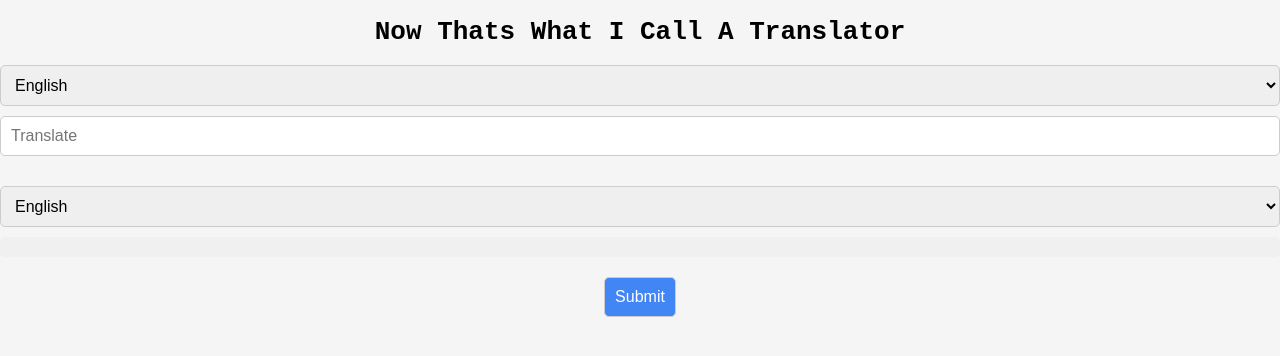
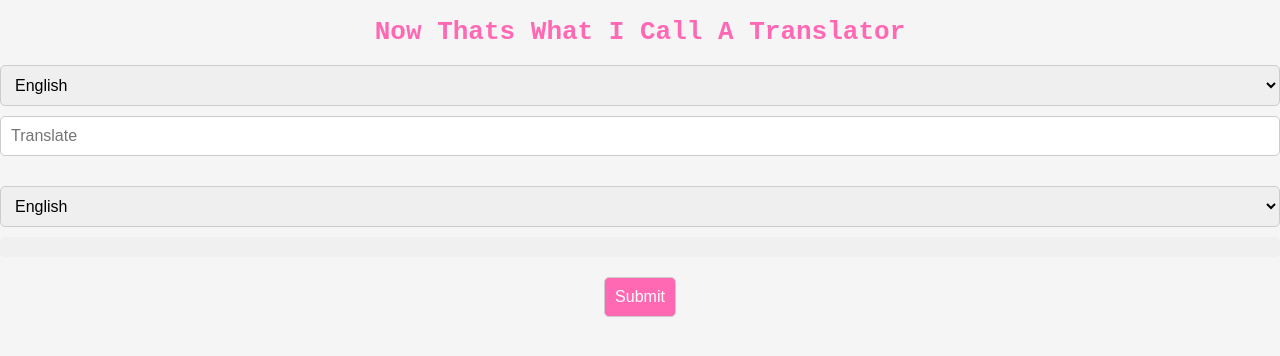
Before and after one commit to sage-code82/translatim, a React (Vite) app in the folder client/: page / in a window 1280 px wide. Shown: the top 356 px of the page. Built offline with nearby package versions, Linux system fonts and the light colour scheme.

Commit message:
fix bugs, amend picture so it shows one for every language and to render

```diff
--- a/client/src/App.css
+++ b/client/src/App.css
@@ -4,6 +4,7 @@ body {
   font-family: monospace;
   background-color: #f5f5f5;
   text-align: center;
+  color: hotpink;
 }
 
 .app {
@@ -36,7 +37,7 @@ button {
 }
 
 button {
-  background-color: #4285f4;
+  background-color: hotpink;
   color: #fff;
   cursor: pointer;
 }
--- a/client/src/App.jsx
+++ b/client/src/App.jsx
@@ -7,21 +7,22 @@ function App() {
   const [to, setTo] = useState("en");
   const [word, setWord] = useState("");
   const [translation, setTranslation] = useState("");
-  const [image, setImage] = useState(""); // set as blank for now, but will try and do a background image
+  const [img_url, setImage] = useState(""); // set as blank for now, but will try and do a background image
 
   async function handleTranslate(event) {
     event.preventDefault();
     const API = `https://translatim-rhsp.onrender.com/translate?word=${word}&from=${from}&to=${to}`; // swap with my onrender link
+    // const API = `http://localhost:8080/translate?word=${word}&from=${from}&to=${to}`;
     const res = await axios.get(API);
     setTranslation(res.data.translation);
-    setImage(res.data.image); // was I overthinking do I only need this line?
+    setImage(res.data.img_url); // was I overthinking do I only need this line?
   }
 
   return (
     <>
       <div
         className="background-image"
-        style={{ backgroundImage: `url(${image})` }}
+        style={{ backgroundImage: `url(${img_url})` }}
       />
       <h1>Now Thats What I Call A Translator</h1>
       <form onSubmit={handleTranslate}>
```
Also changed, not shown: 1 other file (tests, documents, lock files or other folders).
